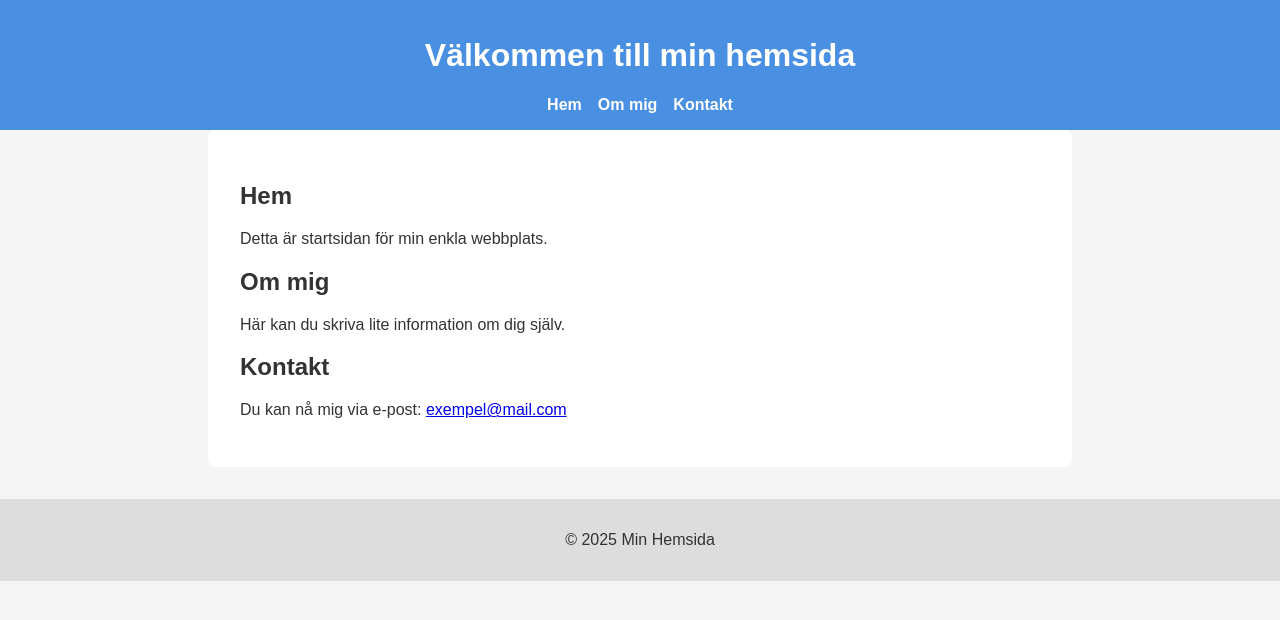
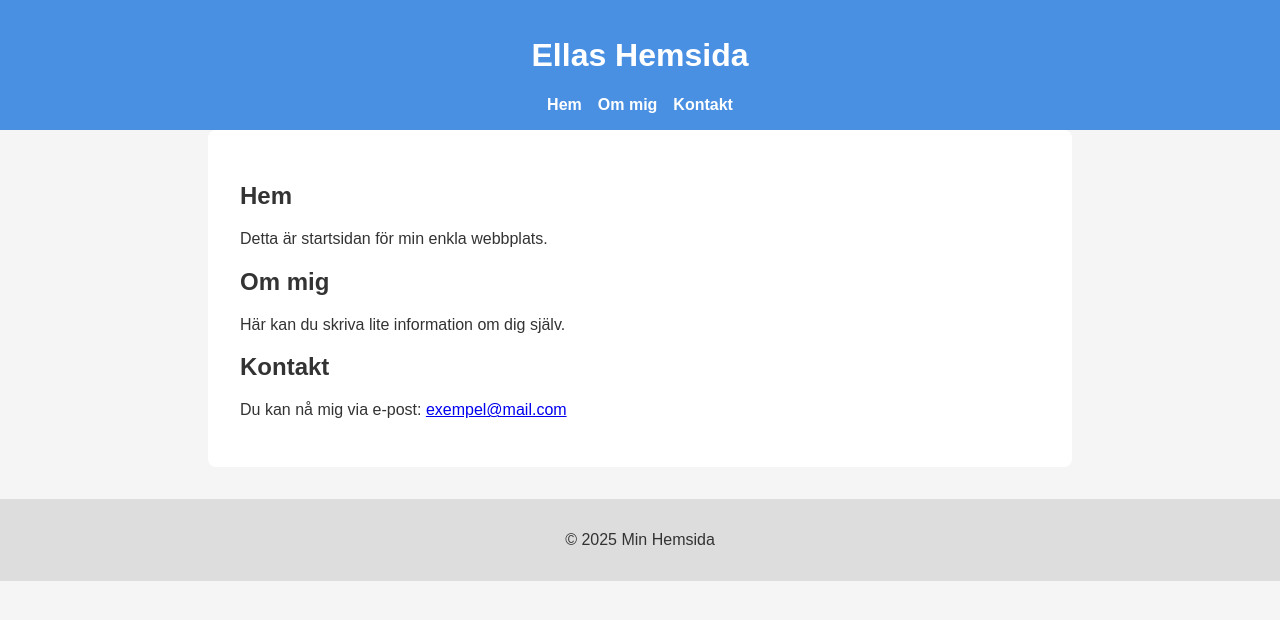
Before and after one commit to ellaomansson/Digital-Analytics, a plain HTML site: page index.html in a window 1280 px wide. Drawn offline with Linux system fonts and the light colour scheme.

Commit message:
Update index.html

```diff
--- a/index.html
+++ b/index.html
@@ -18,7 +18,7 @@ j=d.createElement(s),dl=l!='dataLayer'?'&l='+l:'';j.async=true;j.src=
 height="0" width="0" style="display:none;visibility:hidden"></iframe></noscript>
 <!-- End Google Tag Manager (noscript) -->
   <header>
-    <h1>Välkommen till min hemsida</h1>
+    <h1>Ellas Hemsida</h1>
     <nav>
       <ul>
         <li><a href="#hem">Hem</a></li>
```
